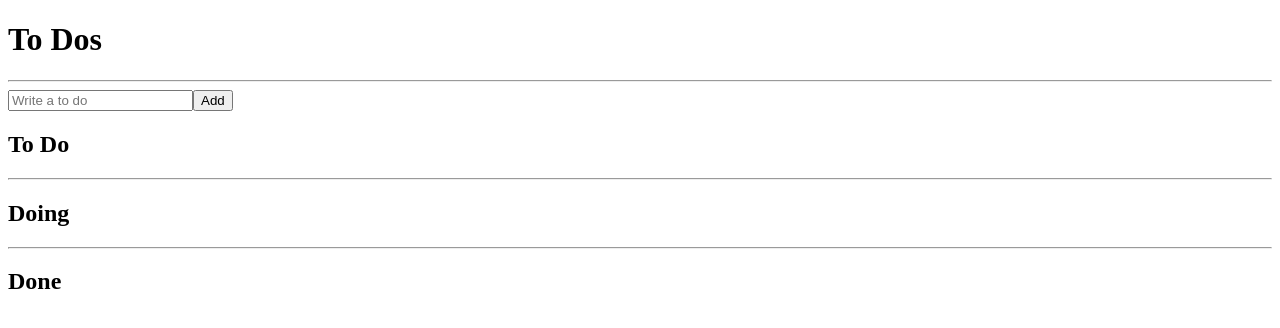
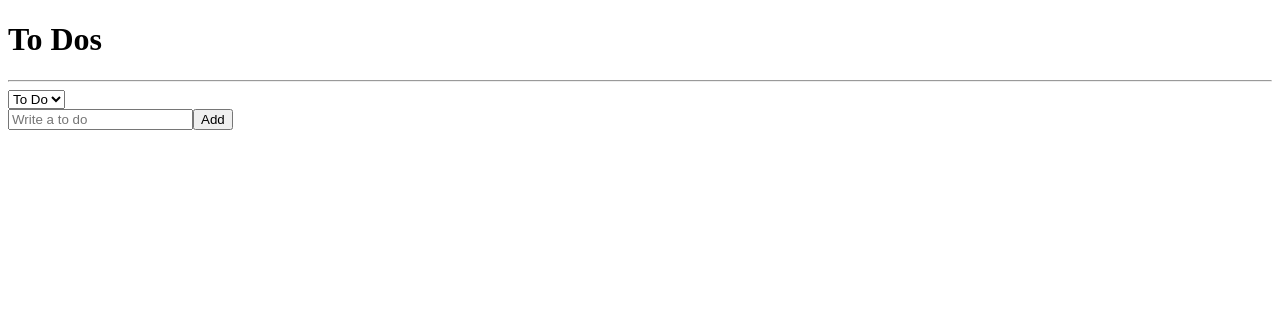
Before and after one commit to yuiseo/todo_list, a React (Create React App) app: page / in a window 1280 px wide. Shown: the top 328 px of the page. Built offline with nearby package versions, Linux system fonts and the light colour scheme.

Commit message:
selector part two

```diff
--- a/src/components/ToDoList.tsx
+++ b/src/components/ToDoList.tsx
@@ -1,34 +1,30 @@
-import { selector, useRecoilState, useRecoilValue } from 'recoil';
-import { toDoSelector, toDoState } from './atoms';
+import React from 'react';
+import { useRecoilState, useRecoilValue } from 'recoil';
+import { categoryState, toDoSelector } from './atoms';
 import CreateToDo from './CreateToDo';
 import ToDo from './ToDo';
 
 
+
 function ToDoList(){
-  const [toDo,doing,done] = useRecoilValue(toDoSelector);
-
+  const toDos = useRecoilValue(toDoSelector);
+  const [category,setCategory] = useRecoilState(categoryState)
+  const onInput =(event:React.FormEvent<HTMLSelectElement>)=>{
+    setCategory(event.currentTarget.value)
+  }
+  console.log(category)
   return (
   <div>
     <h1>To Dos</h1>
     <hr/>
+
+    <select value={category} onInput={onInput}>
+      <option value = "TO_DO">To Do</option>
+      <option value = "DOING">Doing</option>
+      <option value = "DONE">Done</option>
+    </select>
     <CreateToDo />
-    <h2>To Do</h2>
-    <ul>
-      {toDo.map((toDo) => (<ToDo key={toDo.id} {...toDo} />)
-        )}
-    </ul>
-    <hr />
-    <h2>Doing</h2>
-    <ul>
-      {doing.map((toDo) => (<ToDo key={toDo.id} {...toDo} />)
-        )}
-    </ul>
-    <hr />
-    <h2>Done</h2>
-    <ul>
-      {done.map((toDo) => (<ToDo key={toDo.id} {...toDo} />)
-        )}
-    </ul>
+    {toDos?.map((toDo)=>(<ToDo key={toDo.id} {...toDo} />))}
   </div>
   );
 }
--- a/src/components/atoms.tsx
+++ b/src/components/atoms.tsx
@@ -5,19 +5,22 @@
   id?:number;
   category:"TO_DO"|"DOING"|"DONE";
 }
+
+export const categoryState = atom({
+  key:"category",
+  default:"TO_DO"
+})
 export const toDoState = atom<IToDo[]>({
   key:"toDo",
   default: [],
-})
+});
 
 export const toDoSelector = selector({
   key:"toDoSelector",
   get: ({get}) => {
     const toDos = get(toDoState)
-    return [
-    toDos.filter((todo)=>todo.category === "TO_DO"),
-    toDos.filter((toDo) =>toDo.category === "DOING"),
-    toDos.filter((toDo) =>toDo.category === "DONE"),
-  ];
+    const category = get(categoryState)
+    return toDos.filter((todo)=>todo.category === category)
+
   }
 })
```
